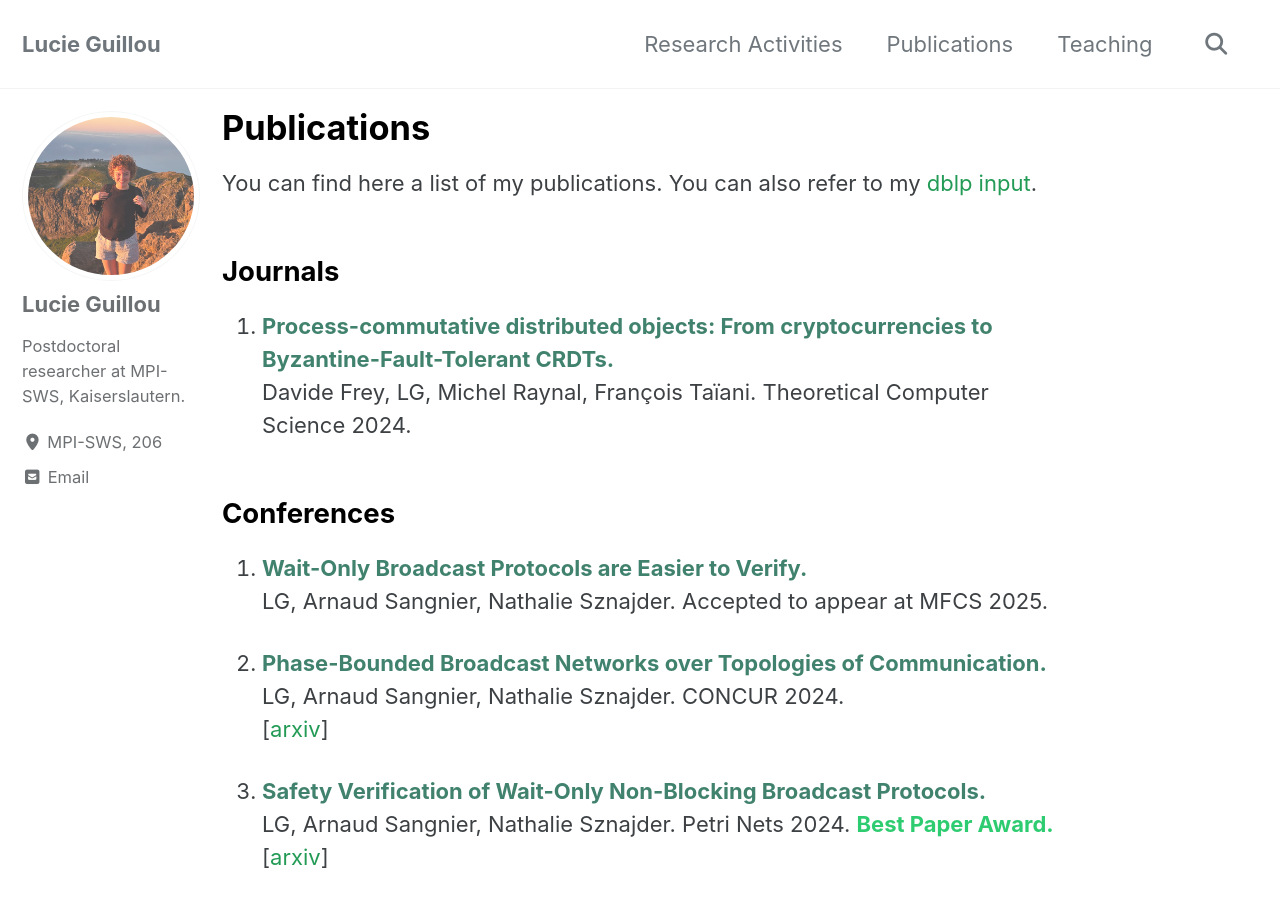
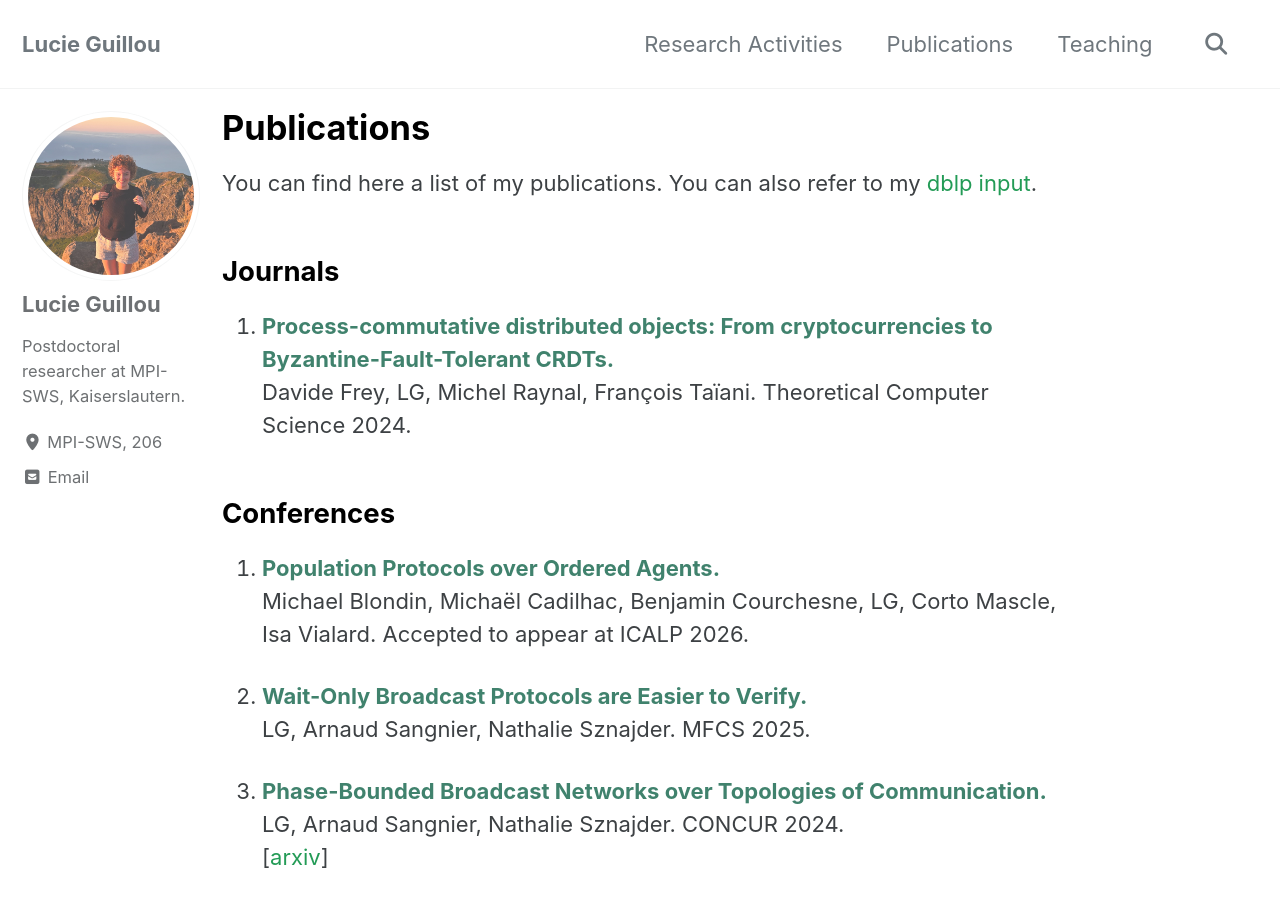
Before and after one commit to lucieguillou/lucieguillou.github.io, a Jekyll site: the page built from _pages/publications.md, in a window 1280 px wide and 900 px high. Built offline with Jekyll 4.4.1, drawn with Linux system fonts in a browser that asks for light colours; cached includes are drawn as plain includes; comment, search, counter and statistics services are not loaded.

```diff
--- a/_pages/publications.md
+++ b/_pages/publications.md
@@ -13,8 +13,11 @@ Davide Frey, LG, Michel Raynal, François Taïani. Theoretical Computer Science
 
 ## Conferences
 
+1. <span style="color:#40826D     ">**Population Protocols over Ordered Agents.**</span> \
+Michael Blondin, Michaël Cadilhac, Benjamin Courchesne, LG, Corto Mascle, Isa Vialard. Accepted to appear at ICALP 2026.
+
 1. <span style="color:#40826D     ">**Wait-Only Broadcast Protocols are Easier to Verify.**</span> \
-LG, Arnaud Sangnier, Nathalie Sznajder. Accepted to appear at MFCS 2025.
+LG, Arnaud Sangnier, Nathalie Sznajder. MFCS 2025.
 
 1. <span style="color:#40826D     ">**Phase-Bounded Broadcast Networks over Topologies of Communication.**</span> \
 LG, Arnaud Sangnier, Nathalie Sznajder. CONCUR 2024. \
```
Also changed, not shown: index.md (+2 -0 lines), 2 other files.
